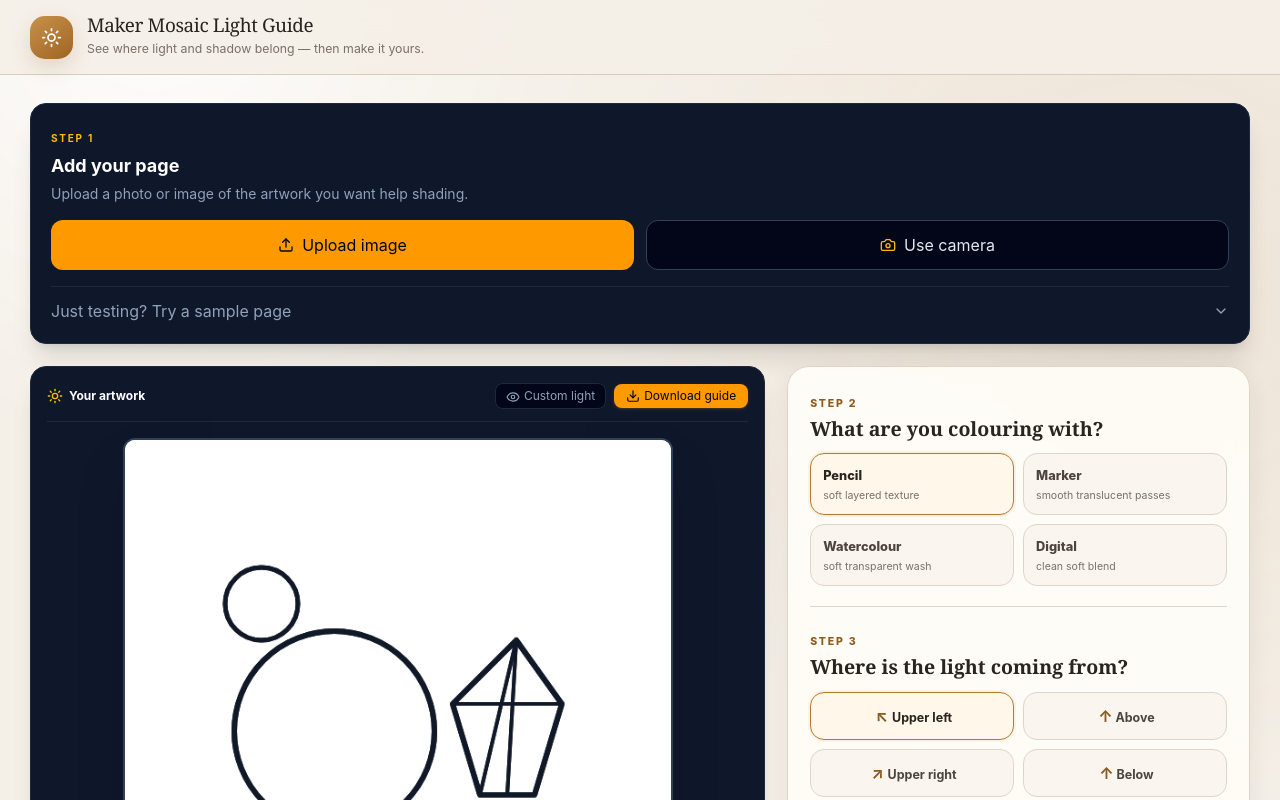
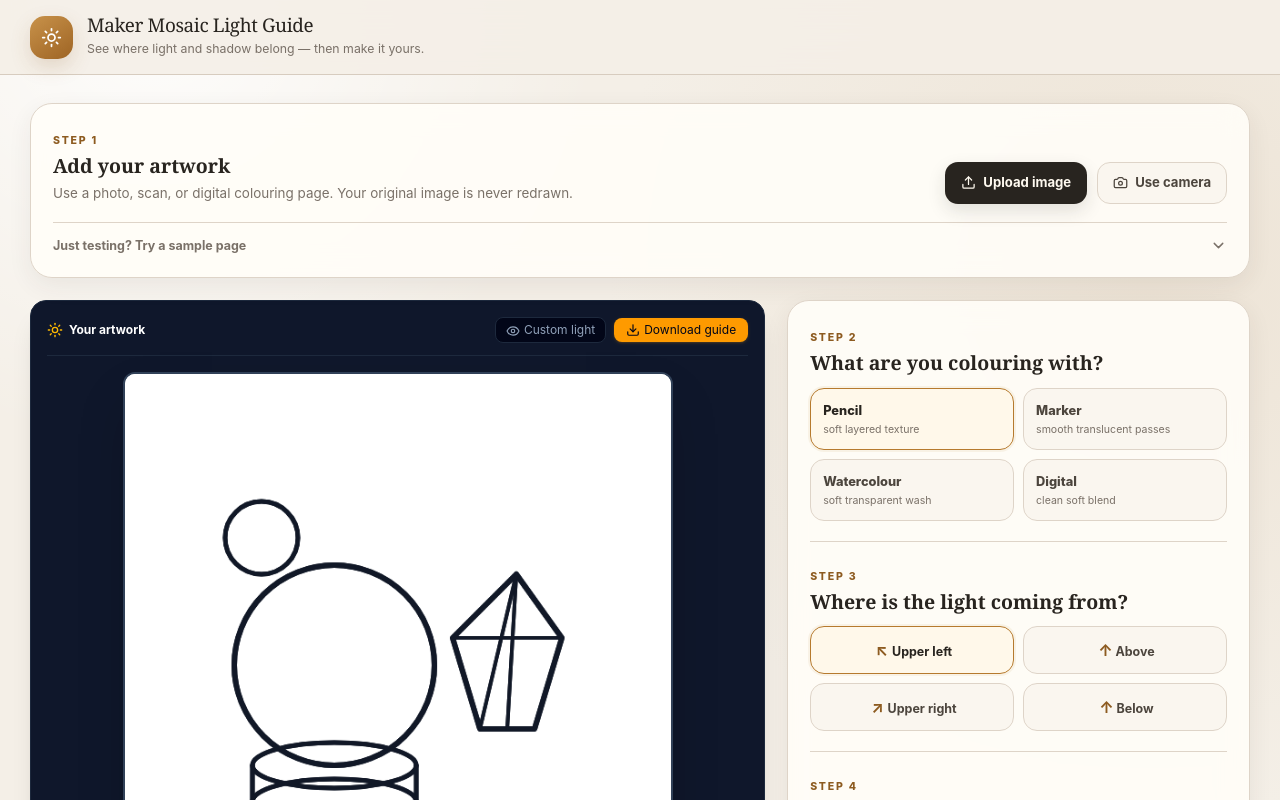
Before and after one commit to SarahFletcher86/Maker-Mosaic-Light-Studio, a React (Vite) app: page / in a window 1280 px wide. Shown: the top 800 px of the page. Built offline with nearby package versions, Linux system fonts and the light colour scheme.

Commit message:
Restyle artwork upload and sample picker

```diff
--- a/src/components/SamplePicker.tsx
+++ b/src/components/SamplePicker.tsx
@@ -21,7 +21,6 @@ export const SamplePicker: React.FC<SamplePickerProps> = ({
   const handleFileChange = (e: React.ChangeEvent<HTMLInputElement>) => {
     const file = e.target.files?.[0];
     if (!file) return;
-
     const reader = new FileReader();
     reader.onload = (event) => {
       const result = event.target?.result as string;
@@ -31,58 +30,50 @@ export const SamplePicker: React.FC<SamplePickerProps> = ({
   };
 
   return (
-    <div className="bg-slate-900 border border-slate-800 rounded-2xl p-4 sm:p-5 shadow-xl text-slate-200 space-y-4">
+    <section className="studio-card upload-card">
+      <div className="upload-heading-row">
         <div>
-        <span className="text-[10px] uppercase tracking-[0.18em] font-bold text-amber-400">Step 1</span>
-        <h2 className="text-lg font-bold text-white mt-1">Add your page</h2>
-        <p className="text-sm text-slate-400 mt-1">Upload a photo or image of the artwork you want help shading.</p>
+          <span className="step-kicker">Step 1</span>
+          <h2 className="section-title">Add your artwork</h2>
+          <p className="section-copy">Use a photo, scan, or digital colouring page. Your original image is never redrawn.</p>
         </div>
 
-      <div className="grid grid-cols-1 sm:grid-cols-2 gap-3">
-        <button
-          onClick={() => fileInputRef.current?.click()}
-          className="flex items-center justify-center gap-2 bg-amber-500 hover:bg-amber-400 text-slate-950 font-bold px-4 py-3 rounded-xl transition-all"
-        >
-          <Upload className="w-4 h-4" />
+        <div className="upload-actions">
+          <button className="upload-primary" onClick={() => fileInputRef.current?.click()}>
+            <Upload size={15} />
             Upload image
           </button>
-        <input ref={fileInputRef} type="file" accept="image/*" onChange={handleFileChange} className="hidden" />
-
-        <button
-          onClick={onOpenCamera}
-          className="flex items-center justify-center gap-2 bg-slate-950 hover:bg-slate-800 text-slate-200 border border-slate-700 font-semibold px-4 py-3 rounded-xl transition-all"
-        >
-          <Camera className="w-4 h-4 text-amber-400" />
+          <input ref={fileInputRef} type="file" accept="image/*" onChange={handleFileChange} hidden />
+          <button className="upload-secondary" onClick={onOpenCamera}>
+            <Camera size={15} />
             Use camera
           </button>
         </div>
+      </div>
 
-      <details className="group border-t border-slate-800 pt-3">
-        <summary className="list-none cursor-pointer flex items-center justify-between text-xs font-semibold text-slate-400 hover:text-white">
+      <details className="sample-details">
+        <summary className="sample-summary">
           <span>Just testing? Try a sample page</span>
-          <ChevronDown className="w-4 h-4 transition-transform group-open:rotate-180" />
+          <ChevronDown size={16} className="summary-chevron" />
         </summary>
-        <div className="grid grid-cols-2 sm:grid-cols-3 md:grid-cols-5 gap-2 mt-3">
+
+        <div className="sample-grid">
           {SAMPLE_DRAWINGS.map((sample) => {
             const isSelected = selectedSampleId === sample.id;
             return (
               <button
                 key={sample.id}
                 onClick={() => onSelectSample(sample)}
-                className={`relative rounded-xl p-2 text-left transition-all border ${
-                  isSelected
-                    ? 'bg-amber-500/10 border-amber-500'
-                    : 'bg-slate-950 border-slate-800 hover:border-slate-700'
-                }`}
+                className={`sample-card ${isSelected ? 'selected' : ''}`}
               >
                 <div
-                  className="aspect-square w-full bg-white rounded-lg overflow-hidden flex items-center justify-center [&>svg]:w-full [&>svg]:h-full [&>svg]:max-w-full [&>svg]:max-h-full [&>svg]:block"
+                  className="sample-thumb"
                   dangerouslySetInnerHTML={{ __html: sample.svgString }}
                 />
-                <p className="text-[10px] font-semibold text-slate-300 mt-1.5 truncate">{sample.name}</p>
+                <p className="sample-name">{sample.name}</p>
                 {isSelected && (
-                  <span className="absolute top-3 right-3 w-5 h-5 rounded-full bg-amber-500 text-slate-950 flex items-center justify-center">
-                    <Check className="w-3 h-3" />
+                  <span className="sample-check">
+                    <Check size={13} strokeWidth={3} />
                   </span>
                 )}
               </button>
@@ -90,6 +81,6 @@ export const SamplePicker: React.FC<SamplePickerProps> = ({
           })}
         </div>
       </details>
-    </div>
+    </section>
   );
 };
```
Lines whose indentation alone changed are shown as unchanged.
